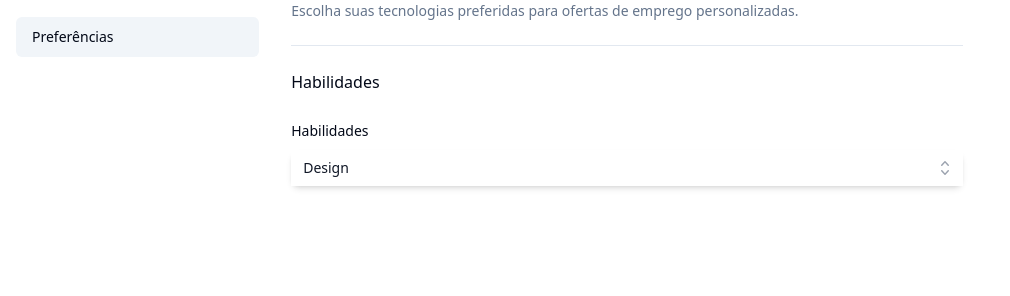
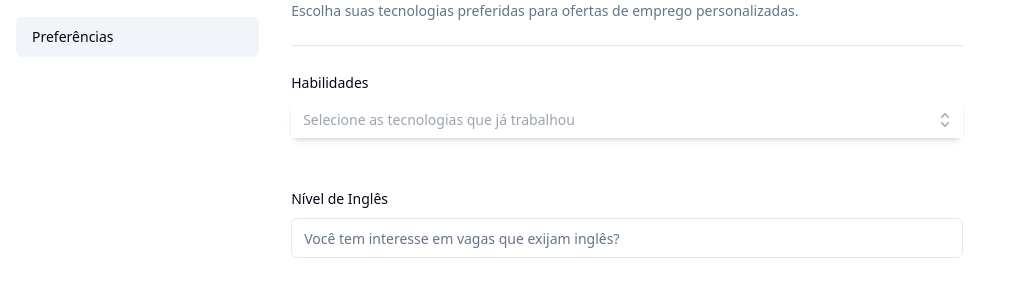
Before and after one commit to ocodista/trampar-de-casa, a Next.js app in the folder apps/web/: page /perfil/preferencias in a window 1280 px wide. Shown: the part 254-550 px from the top of the page, without its empty margins (0-1010 px from the left). Built offline with nearby package versions, Linux system fonts and the light colour scheme.

Commit message:
Progress

```diff
--- a/apps/web/app/perfil/preferencias/page.tsx
+++ b/apps/web/app/perfil/preferencias/page.tsx
@@ -1,35 +1,49 @@
 "use client";
-import { useFormContext } from "react-hook-form";
-import { FormField } from "../../../global/components/ui/form";
 import { FormPage } from "../components/FormPage";
-import { CustomFormField } from "../../../global/components/CustomFormField";
-import { AutoComplete } from "../../../global/components/AutoComplete";
+import { CustomFormField, TextInput } from "../../../global/components/CustomFormField";
+import { AutoComplete, AutoCompleteOption } from "../../../global/components/AutoComplete";
 import { skills } from "./skillsData";
+import { useMemo, useState } from "react";
 
 const SkillsField = () => {
-  const { control, register } = useFormContext();
+  const [selectedOptions, setSelectedOptions] = useState<string[]>([])
+  const options = useMemo(() => skills, [])
 
   return (
+    <>
       <CustomFormField
         name="skills"
         label="Habilidades"
         placeholder="Você gostaria de receber vagas de quais tecnologias?"
         Input={() => (
-        <AutoComplete placeholder="Selecione as tecnologias que já trabalhou" options={skills} />
+          <AutoComplete value={selectedOptions} onChange={(options) => {
+            console.log("Options", options)
+            if (!options) return
+            setSelectedOptions(options.filter((option) => Boolean(option)).map((option) => option.value))
+          }} placeholder="Selecione as tecnologias que já trabalhou" options={options} />
         )}
       />
+      <div className="flex gap-2 text-sm">
+        {selectedOptions.map((value) => <span key={value}>{value}</span>)}
+      </div>
+    </>
   )
 }
 
-export default function Skills() {
+export default function Preferences() {
   return (
     <FormPage
       title="Preferências"
       subtitle="Escolha suas tecnologias preferidas para ofertas de emprego personalizadas."
       form={() => (
         <>
-          <h3>Habilidades</h3>
           <SkillsField />
+          <CustomFormField
+            name="wantEnglish"
+            label="Nível de Inglês"
+            placeholder="Você tem interesse em vagas que exijam inglês?"
+            Input={TextInput}
+          />
         </>
       )}
     />
--- a/apps/web/app/perfil/preferencias/skillsData.ts
+++ b/apps/web/app/perfil/preferencias/skillsData.ts
@@ -1,136 +1,116 @@
-export const skillsData = {
-  Design: [
+import { AutoCompleteOption } from "../../../global/components/AutoComplete";
+
+export const skills: AutoCompleteOption<string>[] = [
+  ".NET",
+  "AB Testing",
+  "API Development",
+  "AR/VR Design",
+  "ASP.NET",
+  "AWS",
+  "Academic Writing",
+  "Account Management",
   "Adobe XD",
+  "Affiliate Marketing",
+  "Agile Methodologies",
+  "Android Development",
+  "AngularJS",
   "Animation",
-    "AR/VR Design",
+  "B2B Sales",
+  "B2C Sales",
+  "Bash/Shell",
+  "Blogging",
   "Bootstrap",
+  "Brand Management",
+  "Budgeting",
+  "Business Development",
+  "Business Strategy",
+  "C",
+  "C#",
+  "C++",
+  "CRM",
+  "CSS",
+  "CSS3",
+  "Change Management",
+  "Channel Sales",
+  "Cold Calling",
   "Color Theory",
-    "CSS3",
-    "Figma",
-    "Graphic Design",
-    "HTML5",
-    "Illustrator",
-    "InDesign",
-    "Interaction Design",
-    "Motion Graphics",
-    "Photoshop",
-    "Prototyping",
-    "Responsive Design",
-    "Sketch",
-    "Typography",
-    "UI Design",
-    "UX Research",
-    "UX Design",
-    "Web Design",
-    "Wireframing",
-  ],
-  Management: [
-    "Agile Methodologies",
-    "Budgeting",
-    "Business Strategy",
-    "Change Management",
   "Conflict Resolution",
-    "Data-driven Decision Making",
-    "Emotional Intelligence",
-    "ITIL",
-    "Kanban",
-    "Leadership",
-    "Lean",
-    "Negotiation",
-    "Performance Management",
-    "Prince2",
-    "Project Management",
-    "Resource Management",
-    "Risk Management",
-    "Scrum",
-    "Strategic Planning",
-    "Team Building",
-    "Waterfall",
-  ],
-  Marketing: [
-    "AB Testing",
-    "Affiliate Marketing",
-    "Brand Management",
   "Content Marketing",
+  "Content Writing",
   "Conversion Rate Optimization",
   "Copywriting",
-    "CRM",
+  "Creative Writing",
   "Data Analysis",
+  "Data-driven Decision Making",
+  "Direct Sales",
+  "Django",
+  "Docker",
+  "Drupal",
+  "Editing",
   "Email Marketing",
+  "Emotional Intelligence",
+  "Enterprise Sales",
   "Facebook Ads",
+  "Figma",
+  "Flutter",
+  "Frontend Development",
+  "Go",
   "Google Adwords",
   "Google Analytics",
   "Google Tag Manager",
+  "Grant Writing",
+  "Graphic Design",
+  "HTML",
+  "HTML5",
+  "ITIL",
+  "Illustrator",
+  "InDesign",
+  "Inbound Sales",
+  "Interaction Design",
+  "Java",
+  "JavaScript",
+  "Kanban",
+  "Kotlin",
+  "Laravel",
+  "Leadership",
+  "Lean",
   "Market Research",
   "Marketing Automation",
   "Marketing Strategy",
+  "Medical Writing",
   "Mobile Advertising",
-    "PPC",
-    "Public Relations",
-    "SEO",
-    "SEM",
-    "Social Media Marketing",
-    "Video Marketing",
-    "Viral Marketing",
-    "Web Analytics",
-    "YouTube Marketing",
-  ],
-  Programming: [
-    ".NET",
-    "Android Development",
-    "AngularJS",
-    "API Development",
-    "ASP.NET",
-    "AWS",
-    "Bash/Shell",
-    "C",
-    "C#",
-    "C++",
-    "CSS",
-    "Django",
-    "Docker",
-    "Drupal",
-    "Flutter",
-    "Frontend Development",
-    "Go",
-    "HTML",
-    "iOS Development",
-    "Java",
-    "JavaScript",
-    "Kotlin",
-    "Laravel",
   "MongoDB",
+  "Motion Graphics",
   "MySQL",
+  "Negotiation",
+  "Newsletters",
   "Node.js",
   "Objective-C",
+  "Outbound Sales",
+  "PHP",
+  "PPC",
+  "Performance Management",
   "Perl",
-    "PHP",
+  "Photoshop",
+  "Press Releases",
+  "Prince2",
+  "Project Management",
+  "Proofreading",
+  "Prototyping",
+  "Public Relations",
   "Python",
   "React.js",
+  "Resource Management",
+  "Responsive Design",
+  "Risk Management",
+  "Ruby on Rails",
   "Ruby",
-    "Ruby on Rails",
   "Rust",
-    "Scala",
+  "SEM",
+  "SEO Writing",
+  "SEO",
   "SQL",
-    "Swift",
-    "TypeScript",
-    "Vue.js",
-    "Web Development",
-    "WordPress",
-  ],
-  Sales: [
-    "Account Management",
-    "B2B Sales",
-    "B2C Sales",
-    "Business Development",
-    "Channel Sales",
-    "Cold Calling",
-    "CRM",
-    "Direct Sales",
-    "Enterprise Sales",
-    "Inbound Sales",
-    "Negotiation",
-    "Outbound Sales",
+  "SaaS Sales",
   "Sales Analytics",
   "Sales Closing",
   "Sales Enablement",
@@ -140,29 +120,31 @@ export const skillsData = {
   "Sales Process",
   "Sales Strategy",
   "Salesforce",
-    "SaaS Sales",
+  "Scala",
+  "Scrum",
+  "Sketch",
+  "Social Media Marketing",
+  "Strategic Planning",
+  "Swift",
+  "Team Building",
+  "Technical Writing",
   "Telesales",
-  ],
-  Writing: [
-    "Academic Writing",
-    "Blogging",
-    "Content Writing",
-    "Copywriting",
-    "Creative Writing",
-    "Editing",
-    "Grant Writing",
-    "Medical Writing",
-    "Newsletters",
-    "Press Releases",
-    "Proofreading",
-    "SEO Writing",
-    "Technical Writing",
+  "TypeScript",
+  "Typography",
+  "UI Design",
+  "UX Design",
+  "UX Research",
+  "Video Marketing",
+  "Viral Marketing",
+  "Vue.js",
+  "Waterfall",
+  "Web Analytics",
   "Web Content Writing",
+  "Web Design",
+  "Web Development",
   "Whitepapers",
-  ],
-};
-
-export const skills = Object.entries(skillsData).map(([label, skills]) => ({
-  label,
-  skills,
-}));
+  "Wireframing",
+  "WordPress",
+  "YouTube Marketing",
+  "iOS Development",
+].map((skill) => ({ label: skill, value: skill }));
--- a/apps/web/global/components/AutoComplete.tsx
+++ b/apps/web/global/components/AutoComplete.tsx
@@ -2,18 +2,19 @@ import { Fragment, useState } from "react";
 import { Combobox, Transition } from "@headlessui/react";
 import { CheckIcon, ChevronUpDownIcon } from "@heroicons/react/20/solid";
 
-interface AutoCompleteOption<Value = string> {
+export interface AutoCompleteOption {
   label: string;
-  value: Value;
+  value: string;
 }
 
-interface AutoComplete<Value = string> {
-  options: AutoCompleteOption<Value>[]
+interface AutoComplete {
+  options: AutoCompleteOption[];
   placeholder: string
+  onChange: (options: AutoCompleteOption[]) => void;
+  value: string | string[];
 }
 
-export const AutoComplete = ({ options, placeholder }: AutoComplete) => {
-  const [selected, setSelected] = useState(options[0]);
+export function AutoComplete({ options, placeholder, value, onChange }: AutoComplete) {
   const [query, setQuery] = useState("");
 
   const filteredoptions =
@@ -27,18 +28,21 @@ export const AutoComplete = ({ options, placeholder }: AutoComplete) => {
       );
 
   return (
-    <Combobox value={selected} onChange={setSelected}>
+    <Combobox value={value} onChange={(options) => {
+      console.log("Options AutoComplete", options)
+      onChange(options)
+    }} multiple>
       <div className="relative mt-1">
         <div className="relative w-full cursor-default overflow-hvalueden rounded-lg bg-white text-left shadow-md focus:outline-none focus-visible:ring-2 focus-visible:ring-white focus-visible:ring-opacity-75 focus-visible:ring-offset-2 focus-visible:ring-offset-teal-300 sm:text-sm">
           <Combobox.Input
             className="w-full border-none py-2 pl-3 pr-10 text-sm leading-5 text-gray-900 focus:ring-0"
-            displayValue={(option: AutoCompleteOption) => option.label}
+            displayValue={(option: AutoCompleteOption) => option?.label}
             onChange={(event) => setQuery(event.target.value)}
+            placeholder={placeholder}
           />
           <Combobox.Button className="absolute inset-y-0 right-0 flex items-center pr-2">
             <ChevronUpDownIcon
               className="h-5 w-5 text-gray-400"
-              aria-hvalueden="true"
             />
           </Combobox.Button>
         </div>
@@ -75,7 +79,7 @@ export const AutoComplete = ({ options, placeholder }: AutoComplete) => {
                         <span
                           className={`absolute inset-y-0 left-0 flex items-center pl-3 ${active ? "text-white" : "text-teal-600"}`}
                         >
-                          <CheckIcon className="h-5 w-5" aria-hvalueden="true" />
+                          <CheckIcon className="h-5 w-5" />
                         </span>
                       ) : null}
                     </>
--- a/apps/web/global/components/CustomFormField.tsx
+++ b/apps/web/global/components/CustomFormField.tsx
@@ -8,15 +8,14 @@ import {
   FormMessage,
 } from "./ui/form";
 import { Input as BaseInput } from "./ui/input";
-import React, { HTMLInputTypeAttribute } from "react";
+import React from "react";
 
 interface CustomFormFieldProps {
   name: string;
   label: string;
   placeholder?: string;
   description?: string;
-  type?: HTMLInputTypeAttribute;
-  Input?: React.FC<any>
+  Input?: React.FC<unknown>
 }
 
 export function CustomFormField<FormState>({
@@ -24,7 +23,6 @@ export function CustomFormField<FormState>({
   label,
   placeholder,
   description,
-  type = "text",
   Input
 }: CustomFormFieldProps) {
   const { control, register } = useFormContext();
```
Lines whose indentation alone changed are shown as unchanged.
